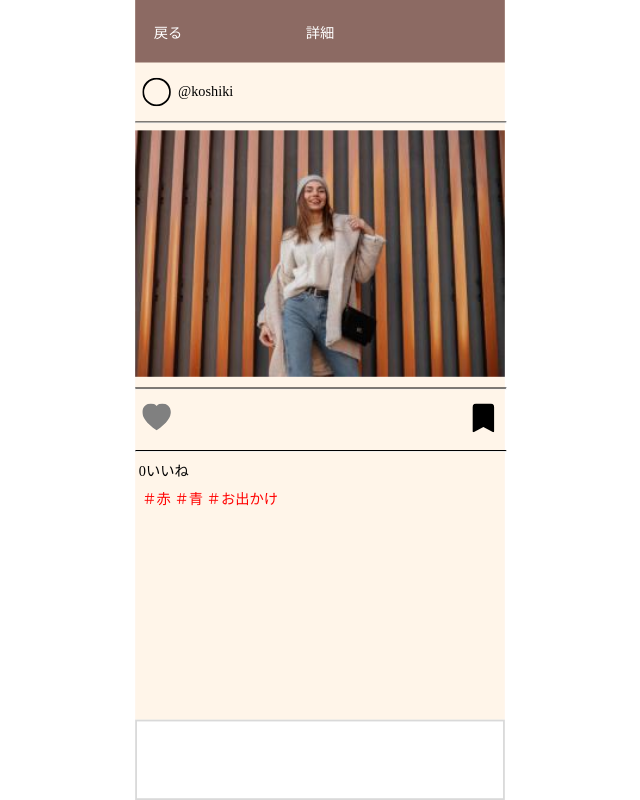
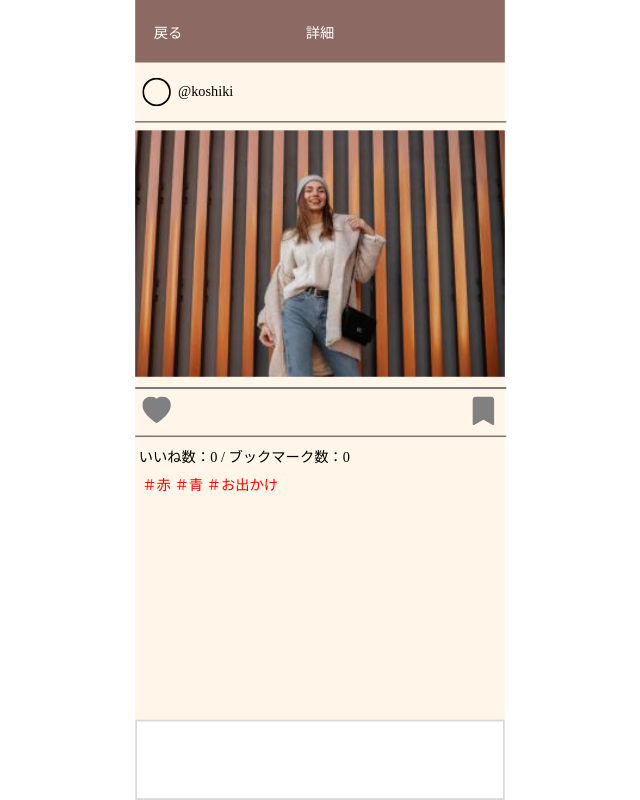
Before and after one commit to uedamasanari/school_develop_1, a Next.js app in the folder corde_cloud/frontend/: page /postdetails in a window 1280 px wide. Shown: the whole page, without its empty margins (320-960 px from the left). Built offline with nearby package versions, Linux system fonts and the light colour scheme.

Commit message:
postdetail

```diff
--- a/corde_cloud/frontend/src/pages/postdetails.jsx
+++ b/corde_cloud/frontend/src/pages/postdetails.jsx
@@ -13,11 +13,18 @@ const Postdetails = () => {
     setIsLiked(!likes);
     setLikes(likes ? likes - 1 : likes + 1);
   };
+
+  const [isBooks, setIsBooks] = useState(false);
+  const [books, setBooks] = useState(0);
+
   const handleBookClick = () => {
-    setIsBook(!books);
-  }
+    setIsBooks(!books);
+    setBooks(books ? books - 1 : books + 1);
+  };
+
   return (
-    <><MyHeader title={"詳細"} />
+    <>
+      <MyHeader title={"詳細"} />
       <div className={styles.container}>
         <div>
           <div className={styles.profile}>
@@ -28,37 +35,44 @@ const Postdetails = () => {
             <p className={styles.p}>@koshiki</p>
           </div>
           <hr className={styles.horizontalLine} />
-        <img src="Timeline/rei1.jpg" className={styles.img}></img>
+          <img src="Timeline/rei1.jpg" className={styles.img} alt="post-image"></img>
           <hr className={styles.horizontalLine} />
         </div>
         <div className={styles.icons}>
-        <span className={`heart ${likes ? 'red-heart' : ''} ${styles.icon} ${styles.leftIcon}`} onClick={handleLikeClick}>
+          <span className={`heart ${likes ? 'red-heart' : ''} ${styles.leftIcon}`} onClick={handleLikeClick}>
             {likes ? (
               <svg xmlns="http://www.w3.org/2000/svg" width="32" height="32" fill="currentColor" className={`${styles.likedIcon} ${styles.red_heart}`} viewBox="0 0 16 16">
-              <path fill-rule="evenodd" d="M8 1.314C12.438-3.248 23.534 4.735 8 15-7.534 4.736 3.562-3.248 8 1.314z" />
+                <path fillRule="evenodd" d="M8 1.314C12.438-3.248 23.534 4.735 8 15-7.534 4.736 3.562-3.248 8 1.314z" />
               </svg>
             ) : (
               <svg xmlns="http://www.w3.org/2000/svg" width="32" height="32" fill="currentColor" className={`${styles.likeIcon} ${styles.heart}`} viewBox="0 0 16 16">
-              <path fill-rule="evenodd" d="M8 1.314C12.438-3.248 23.534 4.735 8 15-7.534 4.736 3.562-3.248 8 1.314z" />
+                <path fillRule="evenodd" d="M8 1.314C12.438-3.248 23.534 4.735 8 15-7.534 4.736 3.562-3.248 8 1.314z" />
               </svg>
             )}
           </span>
-        <span onClick={handleBookClick}>
-          <svg xmlns="http://www.w3.org/2000/svg" width="32" height="32" fill="currentColor" className={`${styles.icon} ${styles.rightIcon}`} viewBox="0 0 16 16">
-            <path d="M2 2v13.5a.5.5 0 0 0 .74.439L8 13.069l5.26 2.87A.5.5 0 0 0 14 15.5V2a2 2 0 0 0-2-2H4a2 2 0 0 0-2 2z"/>
+          <span className={`book ${books ? 'black-book' : ''} ${styles.rightIcon}`} onClick={handleBookClick}>
+            {books ? (
+              <svg xmlns="http://www.w3.org/2000/svg" width="32" height="32" fill="currentColor" className={`${styles.bookedIcon} ${styles.black_book}`} viewBox="0 0 16 16">
+                <path d="M2 2v13.5a.5.5 0 0 0 .74.439L8 13.069l5.26 2.87A.5.5 0 0 0 14 15.5V2a2 2 0 0 0-2-2H4a2 2 0 0 0-2 2z" />
               </svg>
+            ) : (
+              <svg xmlns="http://www.w3.org/2000/svg" width="32" height="32" fill="currentColor" className={`${styles.bookIcon} ${styles.book}`} viewBox="0 0 16 16">
+                <path d="M2 2v13.5a.5.5 0 0 0 .74.439L8 13.069l5.26 2.87A.5.5 0 0 0 14 15.5V2a2 2 0 0 0-2-2H4a2 2 0 0 0-2 2z" />
+              </svg>
+            )}
           </span>
         </div>
         <div>
           <hr className={styles.horizontalLine} />
         </div>
         <div className={styles.good}>
-        <span>{likes}いいね</span>
+          <span>いいね数：{likes} / ブックマーク数：{books}</span>
         </div>
         <div className={styles.detail}>
           <div className={styles.tag}>＃赤 ＃青 ＃お出かけ</div>
         </div>
-    </div></>
+      </div>
+    </>
   );
 };
 
--- a/corde_cloud/frontend/src/styles/Postdetails.module.css
+++ b/corde_cloud/frontend/src/styles/Postdetails.module.css
@@ -41,6 +41,7 @@
 
 .rightIcon {
     margin-left: auto;
+    margin-right: 8px;
 }
 
 .horizontalLine {
@@ -68,3 +69,12 @@
 .red_heart {
     color: red;
 }
+
+.book {
+    color: gray;
+    cursor: pointer;
+}
+
+.black_book {
+    color: black;
+}
```
Lines whose indentation alone changed are shown as unchanged.
